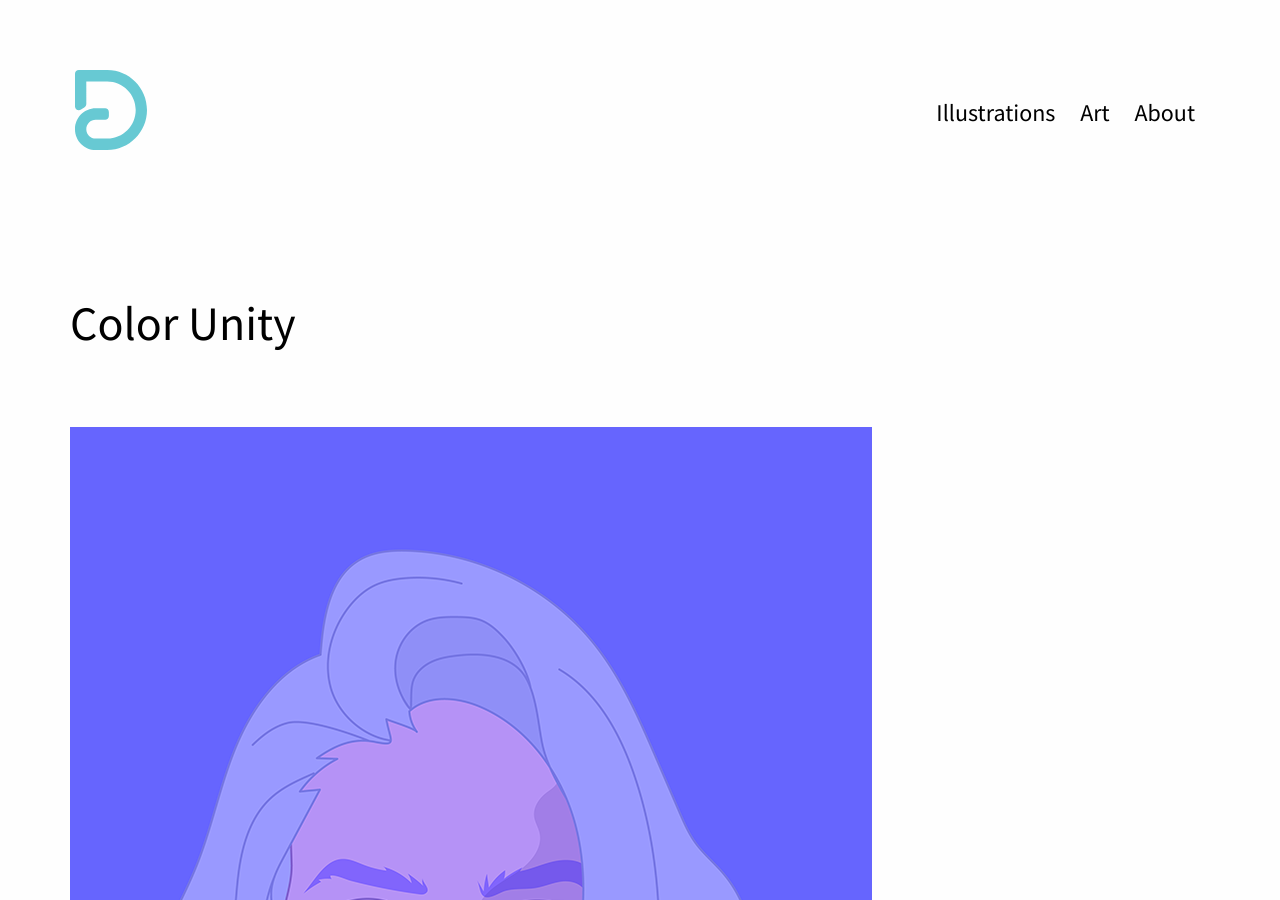
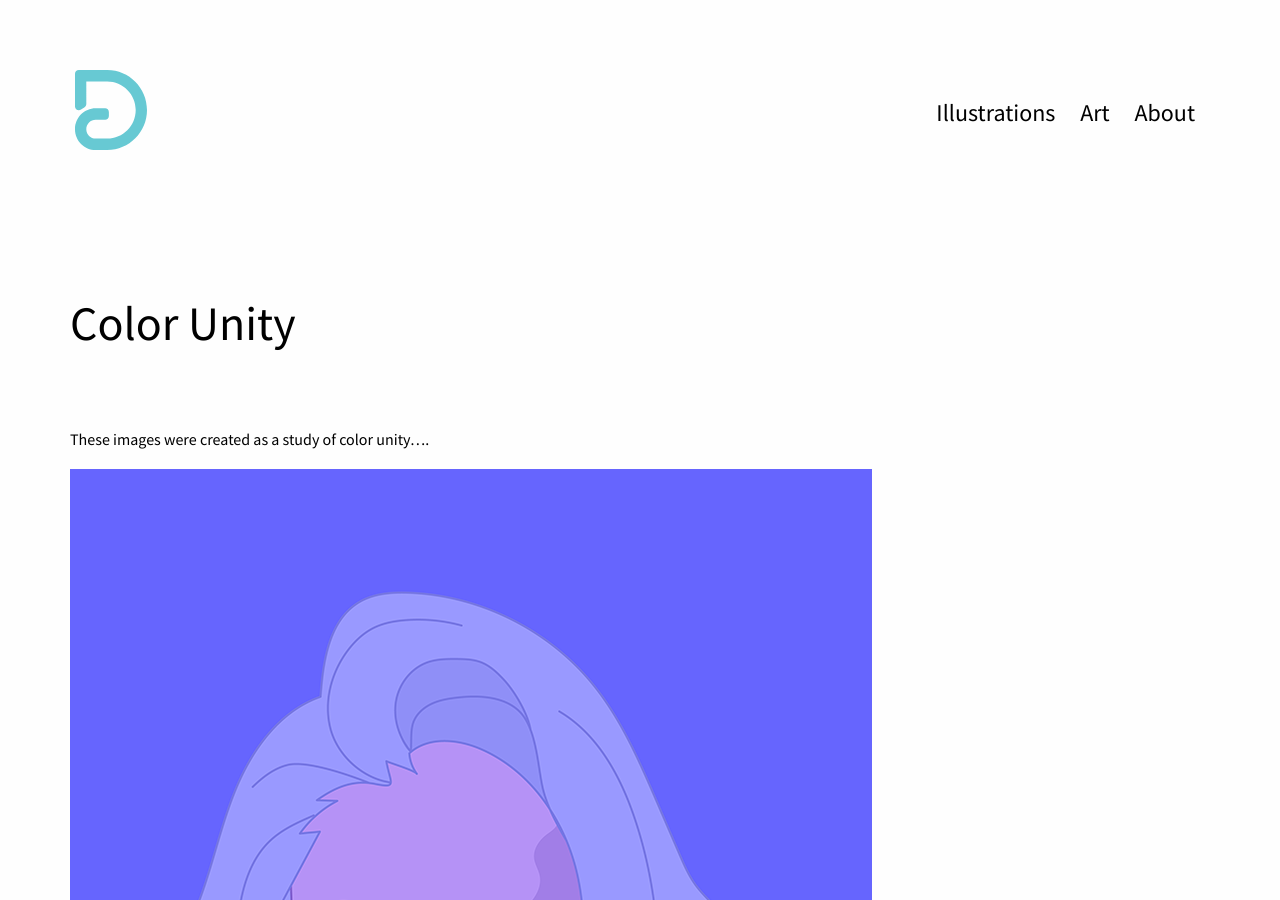
Before and after one commit to dianaconnolly44/dianaconnolly.me, a Jekyll site: the page built from _illustrations/test1.markdown, in a window 1280 px wide and 900 px high. Built offline with Jekyll 4.4.1, drawn with Linux system fonts in a browser that asks for light colours; nearby versions of some CDN libraries.

Commit message:
new L aligned layout?

```diff
--- a/_illustrations/test1.markdown
+++ b/_illustrations/test1.markdown
@@ -5,6 +5,8 @@ tile-name: "Color Unity"
 thumbnail: "unityThumbnail.png"
 order: 1
 ---
+
+These images were created as a study of color unity....
 
 ![Girl in purple](/img/unity.png)
 
```
